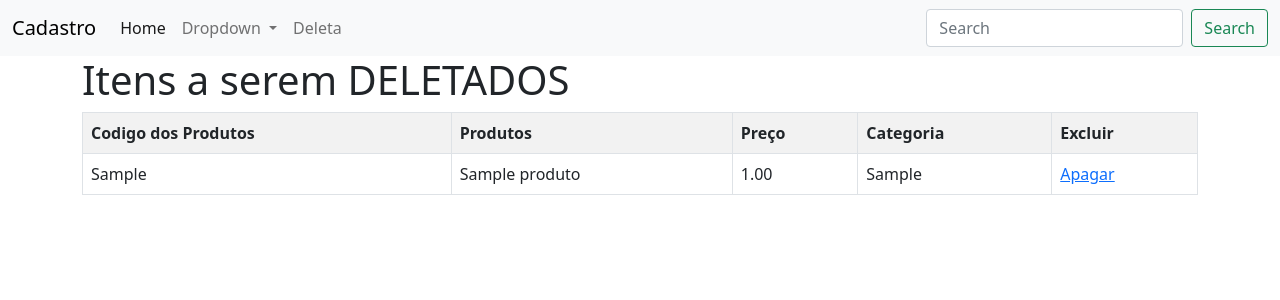
After one commit to Gildeiroliveira/projeto, a Django app: page /ver_d/ in a window 1280 px wide. The commit adds this page. Shown: the top 300 px of the page. Run offline with Django 4.2, Linux system fonts and the light colour scheme; tables that the repository leaves empty hold one stand-in row (values such as "Sample post").

Commit message:
funcao delete

```diff
--- a/amz/templates/usuario/base.html
+++ b/amz/templates/usuario/base.html
@@ -35,7 +35,7 @@
                 </ul>
               </li>
               <li class="nav-item">
-                <a class="nav-link disabled" href="#" tabindex="-1" aria-disabled="true">Disabled</a>
+                <a class="nav-link " href="{% url 'ver'  %}" tabindex="-1">Deleta</a>
               </li>
             </ul>
             <form class="d-flex">
--- /dev/null
+++ b/amz/templates/usuario/delete.html
@@ -0,0 +1,26 @@
+{% extends 'usuario/base.html' %}
+{% block conteudo %}
+
+<div class="container">
+    <h1>Itens a serem DELETADOS</h1>
+    <table class="table table-bordered table-striped">
+        <tr>
+            <th>Codigo dos Produtos</th>
+            <th>Produtos</th>
+            <th>Preço</th>
+            <th>Categoria</th>
+            <th>Excluir</th>
+        </tr>
+        {% for i in produtos %}
+        <tr>
+            <td>{{i.codigo_pro}}</td>
+            <td>{{i.nome}}</td>
+            <td>{{i.preco}}</td>
+            <td>{{i.categoria}}</td>
+            <td><a href="{% url 'delete' i.codigo_pro %}">Apagar</a></td>
+        </tr>
+        {% endfor %}
+    </table>
+</div>
+
+{% endblock %}
--- a/amz/views.py
+++ b/amz/views.py
@@ -1,4 +1,4 @@
-from django.shortcuts import render
+from django.shortcuts import render, redirect
 from django.http import HttpResponse
 from .models import Produto
 
@@ -25,3 +25,14 @@ def cadastro(request):
 
     #listagem de itens
     return render(request, 'usuario/itens.html', produtos)
+
+def delete(request, codigo_pro):
+    produto = Produto.objects.get(codigo_pro = codigo_pro)
+    produto.delete()
+    return redirect(ver_d)
+
+def ver_d(request):
+    produtos = {
+        'produtos' : Produto.objects.all()
+    }
+    return render(request, 'usuario/delete.html', produtos)
--- a/projeto/urls.py
+++ b/projeto/urls.py
@@ -8,6 +8,7 @@ urlpatterns = [
     path("admin/", admin.site.urls),
     path('hello', views.hello, name='hello'),
     path('', views.amz, name='home'),
-    path('cadastro/', views.cadastro, name='Itens')
-
+    path('cadastro/', views.cadastro, name='Itens'),
+    path('ver_d/', views.ver_d, name='ver'),
+    path('delete/<int:codigo_pro>', views.delete, name='delete')
 ]
```
Also changed, not shown: db.sqlite3.
